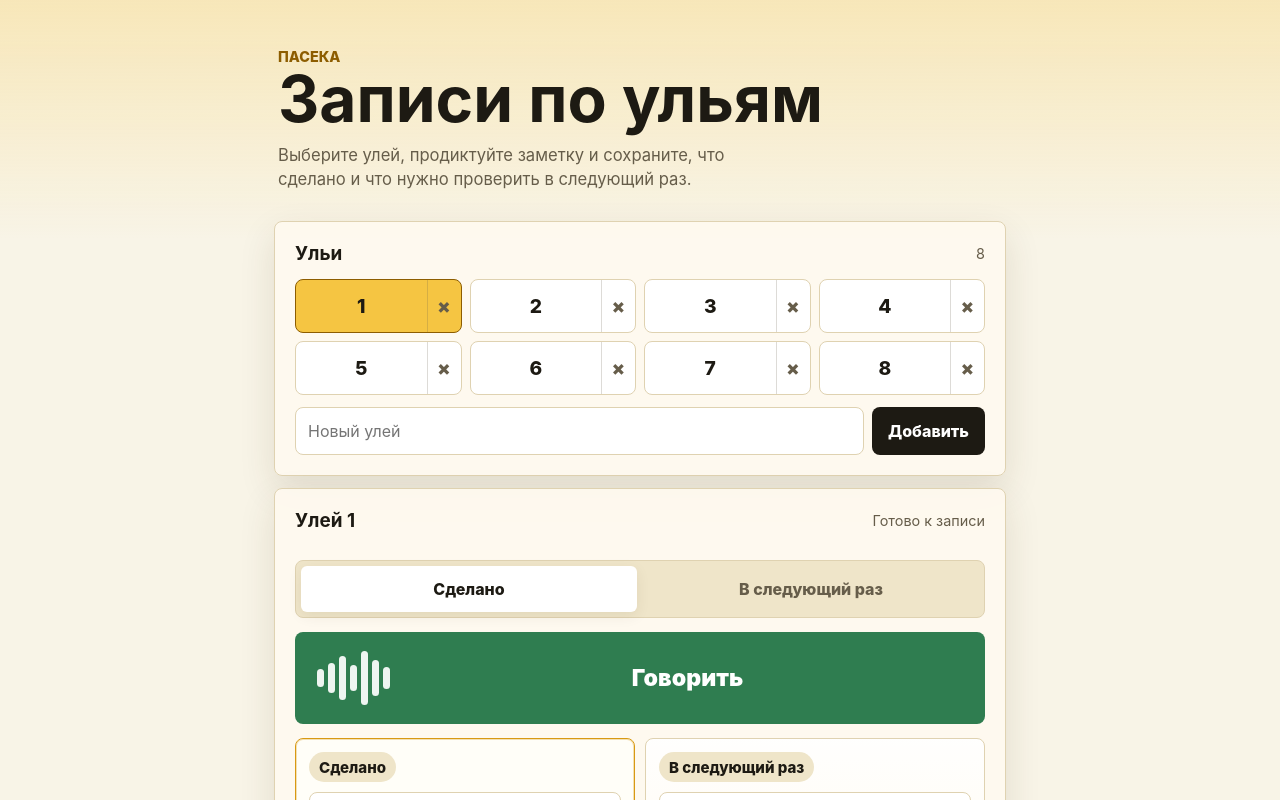
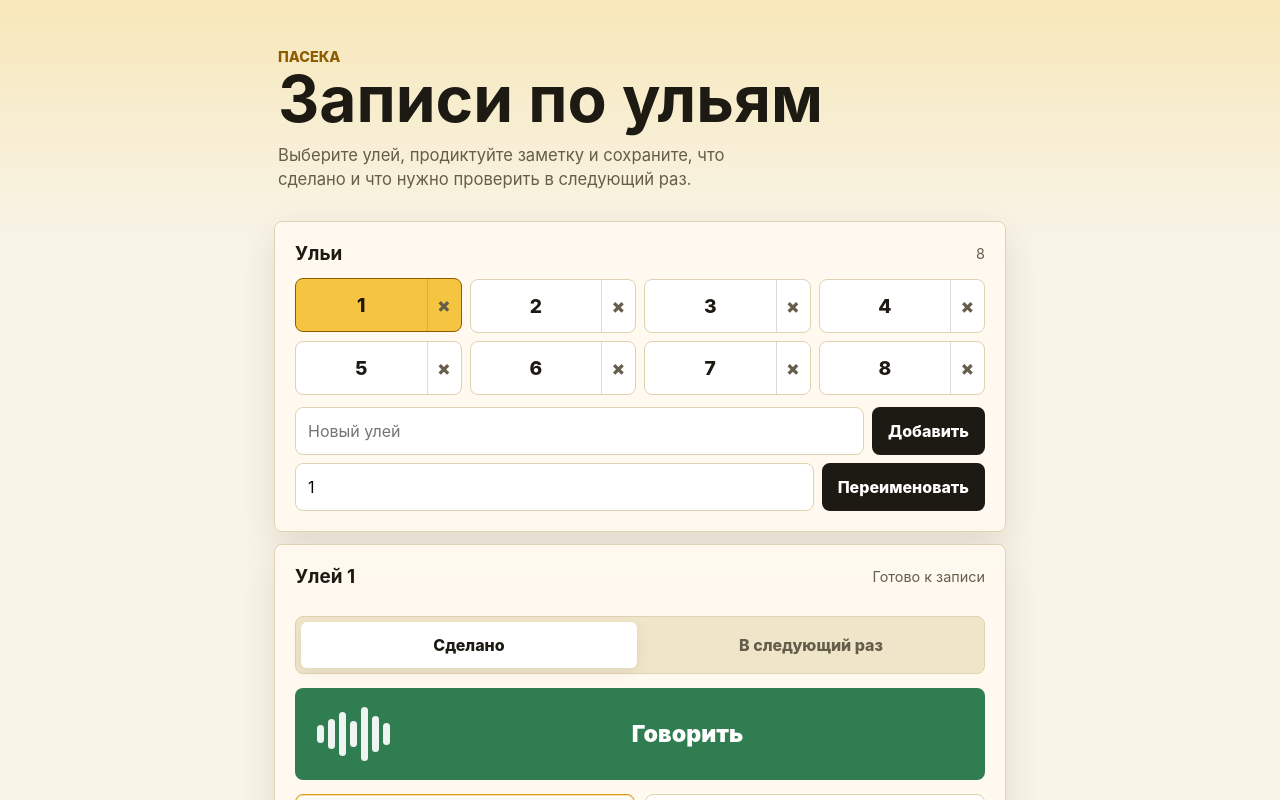
Before and after one commit to zapkothimofej/imker-gift-software, a Next.js app: page / in a window 1280 px wide. Shown: the top 800 px of the page. Built offline with nearby package versions, Linux system fonts and the light colour scheme.

Commit message:
feat: rename hives and add subtle motion

```diff
--- a/app/components/hive-selector.module.css
+++ b/app/components/hive-selector.module.css
@@ -12,12 +12,17 @@
   border: 1px solid #dfd2b1;
   border-radius: 8px;
   background: #ffffff;
+  transition:
+    border-color 160ms ease,
+    background-color 160ms ease,
+    transform 160ms ease;
 }
 
 .active {
   border-color: #8d5d00;
   background: #f5c542;
   color: #211601;
+  transform: translateY(-1px);
 }
 
 .select,
@@ -28,6 +33,9 @@
   background: transparent;
   color: #1d1a13;
   cursor: pointer;
+  transition:
+    background-color 160ms ease,
+    color 160ms ease;
 }
 
 .select {
@@ -47,14 +55,20 @@
   color: #a2332d;
 }
 
-.addRow {
+.addRow,
+.renameRow {
   display: grid;
   grid-template-columns: 1fr auto;
   gap: 8px;
   margin-top: 12px;
 }
 
-.addRow input {
+.renameRow {
+  margin-top: 8px;
+}
+
+.addRow input,
+.renameRow input {
   min-width: 0;
   min-height: 48px;
   border: 1px solid #dfd2b1;
@@ -63,11 +77,34 @@
   background: #ffffff;
 }
 
-.addRow button {
+.addRow button,
+.renameRow button {
   min-height: 48px;
   border-radius: 8px;
   padding: 0 16px;
   background: #1d1a13;
   color: #fff;
   font-weight: 800;
+  transition:
+    background-color 160ms ease,
+    transform 160ms ease;
 }
+
+.addRow button:active,
+.renameRow button:active {
+  transform: translateY(1px);
+}
+
+@media (prefers-reduced-motion: reduce) {
+  .tile,
+  .select,
+  .delete,
+  .addRow button,
+  .renameRow button {
+    transition: none;
+  }
+
+  .active {
+    transform: none;
+  }
+}
--- a/app/components/hive-selector.tsx
+++ b/app/components/hive-selector.tsx
@@ -1,3 +1,4 @@
+import { useEffect, useState } from "react";
 import type { Hive } from "../lib/hive-state";
 import styles from "./hive-selector.module.css";
 
@@ -5,10 +6,12 @@ type HiveSelectorProps = {
   error: string;
   hives: Hive[];
   newHiveName: string;
+  selectedHive: Hive | undefined;
   selectedHiveId: string;
   onAddHive: () => void;
   onNewHiveNameChange: (name: string) => void;
   onRemoveHive: (hiveId: string) => void;
+  onRenameHive: (hiveId: string, name: string) => void;
   onSelectHive: (hiveId: string) => void;
 };
 
@@ -16,12 +19,25 @@ export function HiveSelector({
   error,
   hives,
   newHiveName,
+  selectedHive,
   selectedHiveId,
   onAddHive,
   onNewHiveNameChange,
   onRemoveHive,
+  onRenameHive,
   onSelectHive
 }: HiveSelectorProps) {
+  const [renameName, setRenameName] = useState(selectedHive?.name ?? "");
+
+  useEffect(() => {
+    setRenameName(selectedHive?.name ?? "");
+  }, [selectedHive?.id, selectedHive?.name]);
+
+  function submitRename() {
+    if (!selectedHive) return;
+    onRenameHive(selectedHive.id, renameName);
+  }
+
   return (
     <section className="panel" aria-labelledby="hive-title">
       <div className="section-head">
@@ -60,6 +76,20 @@ export function HiveSelector({
           Добавить
         </button>
       </div>
+      <div className={styles.renameRow}>
+        <input
+          aria-label="Переименовать выбранный улей"
+          inputMode="text"
+          onChange={(event) => setRenameName(event.target.value)}
+          onKeyDown={(event) => {
+            if (event.key === "Enter") submitRename();
+          }}
+          value={renameName}
+        />
+        <button onClick={submitRename} type="button">
+          Переименовать
+        </button>
+      </div>
       {error ? <p className="error compact">{error}</p> : null}
     </section>
   );
--- a/app/globals.css
+++ b/app/globals.css
@@ -101,6 +101,7 @@ h1 {
   border-radius: 8px;
   background: rgba(255, 250, 240, 0.9);
   box-shadow: var(--shadow);
+  animation: panel-rise 220ms ease both;
 }
 
 .section-head {
@@ -151,6 +152,10 @@ h1 {
   background: transparent;
   color: var(--muted);
   font-weight: 800;
+  transition:
+    background-color 160ms ease,
+    color 160ms ease,
+    box-shadow 160ms ease;
 }
 
 .segmented button.active {
@@ -172,6 +177,14 @@ h1 {
   color: #fff;
   font-size: 1.45rem;
   font-weight: 900;
+  transition:
+    background-color 160ms ease,
+    transform 160ms ease,
+    box-shadow 160ms ease;
+}
+
+.record-button:active {
+  transform: translateY(1px);
 }
 
 .record-button.recording {
@@ -196,6 +209,10 @@ h1 {
   color: var(--muted);
   font-size: 0.94rem;
   font-weight: 800;
+  transition:
+    border-color 160ms ease,
+    background-color 160ms ease,
+    box-shadow 160ms ease;
 }
 
 .entry-field.active {
@@ -227,6 +244,14 @@ textarea {
   color: var(--text);
   font-size: 1rem;
   line-height: 1.4;
+  transition:
+    border-color 160ms ease,
+    box-shadow 160ms ease;
+}
+
+textarea:focus {
+  border-color: var(--accent);
+  box-shadow: 0 0 0 3px rgba(216, 153, 19, 0.16);
 }
 
 .error {
@@ -258,3 +283,32 @@ textarea {
     grid-template-columns: 1fr 1fr;
   }
 }
+
+@keyframes panel-rise {
+  from {
+    opacity: 0;
+    transform: translateY(4px);
+  }
+
+  to {
+    opacity: 1;
+    transform: translateY(0);
+  }
+}
+
+@media (prefers-reduced-motion: reduce) {
+  .panel {
+    animation: none;
+  }
+
+  .segmented button,
+  .record-button,
+  .entry-field,
+  textarea {
+    transition: none;
+  }
+
+  .record-button:active {
+    transform: none;
+  }
+}
--- /dev/null
+++ b/app/hooks/use-hive-manager.ts
@@ -0,0 +1,114 @@
+import { useMemo, useState, type Dispatch, type SetStateAction } from "react";
+import { createId, DEFAULT_HIVES, initialState, type Hive, type Note } from "../lib/hive-state";
+
+type UseHiveManagerProps = {
+  notes: Note[];
+  setNotes: Dispatch<SetStateAction<Note[]>>;
+  setStatus: Dispatch<SetStateAction<string>>;
+};
+
+function normalizeHiveName(value: string) {
+  return value.trim().replace(/\s+/g, " ").toLowerCase();
+}
+
+export function useHiveManager({ notes, setNotes, setStatus }: UseHiveManagerProps) {
+  const [hives, setHives] = useState<Hive[]>(initialState.hives);
+  const [selectedHiveId, setSelectedHiveId] = useState(DEFAULT_HIVES[0].id);
+  const [newHiveName, setNewHiveName] = useState("");
+  const [hiveError, setHiveError] = useState("");
+
+  const selectedHive = hives.find((hive) => hive.id === selectedHiveId) ?? hives[0];
+  const hiveNotes = useMemo(
+    () => notes.filter((note) => note.hiveId === selectedHiveId),
+    [notes, selectedHiveId]
+  );
+
+  function addHive() {
+    const name = newHiveName.trim();
+    if (!name) {
+      setHiveError("Введите номер улья.");
+      return;
+    }
+
+    const normalizedName = normalizeHiveName(name);
+    const alreadyExists = hives.some((hive) => normalizeHiveName(hive.name) === normalizedName);
+
+    if (alreadyExists) {
+      setHiveError("Улей с таким номером уже есть.");
+      return;
+    }
+
+    const hive = { id: createId("hive"), name };
+    setHives((current) => [...current, hive]);
+    setSelectedHiveId(hive.id);
+    setNewHiveName("");
+    setHiveError("");
+    setStatus("Улей добавлен");
+  }
+
+  function renameHive(hiveId: string, nextName: string) {
+    const name = nextName.trim();
+    if (!name) {
+      setHiveError("Введите номер улья.");
+      return;
+    }
+
+    const normalizedName = normalizeHiveName(name);
+    const alreadyExists = hives.some(
+      (hive) => hive.id !== hiveId && normalizeHiveName(hive.name) === normalizedName
+    );
+
+    if (alreadyExists) {
+      setHiveError("Улей с таким номером уже есть.");
+      return;
+    }
+
+    setHives((current) =>
+      current.map((hive) => (hive.id === hiveId ? { ...hive, name } : hive))
+    );
+    setHiveError("");
+    setStatus("Улей переименован");
+  }
+
+  function removeHive(hiveId: string) {
+    const hive = hives.find((current) => current.id === hiveId);
+    if (!hive) return;
+
+    if (hives.length <= 1) {
+      setHiveError("Нельзя удалить последний улей.");
+      return;
+    }
+
+    const hasNotes = notes.some((note) => note.hiveId === hiveId);
+    if (hasNotes && !window.confirm(`Удалить улей ${hive.name} и все его записи?`)) {
+      return;
+    }
+
+    const remainingHives = hives.filter((current) => current.id !== hiveId);
+    setHives(remainingHives);
+    setNotes((current) => current.filter((note) => note.hiveId !== hiveId));
+
+    if (selectedHiveId === hiveId) {
+      setSelectedHiveId(remainingHives[0].id);
+    }
+
+    setHiveError("");
+    setStatus("Улей удален");
+  }
+
+  return {
+    addHive,
+    hiveError,
+    hiveNotes,
+    hives,
+    newHiveName,
+    removeHive,
+    renameHive,
+    selectedHive,
+    selectedHiveId,
+    setHiveError,
+    setHives,
+    setNewHiveName,
+    setSelectedHiveId
+  };
+}
--- a/app/page.tsx
+++ b/app/page.tsx
@@ -1,34 +1,24 @@
 "use client";
 
-import { useEffect, useMemo, useRef, useState } from "react";
+import { useEffect, useRef, useState } from "react";
 import { HiveSelector } from "./components/hive-selector";
 import { NoteHistory } from "./components/note-history";
 import { VoiceWave } from "./components/voice-wave";
-import {
-  createId,
-  DEFAULT_HIVES,
-  initialState,
-  STORAGE_KEY,
-  type Hive,
-  type Note,
-  type StoredState
-} from "./lib/hive-state";
+import { useHiveManager } from "./hooks/use-hive-manager";
+import { createId, STORAGE_KEY, type Note, type StoredState } from "./lib/hive-state";
 
 export default function Home() {
-  const [hives, setHives] = useState<Hive[]>(initialState.hives);
-  const [notes, setNotes] = useState<Note[]>(initialState.notes);
-  const [selectedHiveId, setSelectedHiveId] = useState(DEFAULT_HIVES[0].id);
-  const [newHiveName, setNewHiveName] = useState("");
+  const [notes, setNotes] = useState<Note[]>([]);
   const [done, setDone] = useState("");
   const [next, setNext] = useState("");
   const [targetField, setTargetField] = useState<"done" | "next">("done");
   const [recording, setRecording] = useState(false);
   const [transcribing, setTranscribing] = useState(false);
   const [status, setStatus] = useState("Готово к записи");
-  const [hiveError, setHiveError] = useState("");
   const [recordError, setRecordError] = useState("");
   const mediaRecorderRef = useRef<MediaRecorder | null>(null);
   const audioChunksRef = useRef<Blob[]>([]);
+  const hiveManager = useHiveManager({ notes, setNotes, setStatus });
 
   useEffect(() => {
     const saved = window.localStorage.getItem(STORAGE_KEY);
@@ -37,18 +27,18 @@ export default function Home() {
     try {
       const parsed = JSON.parse(saved) as StoredState;
       if (Array.isArray(parsed.hives) && parsed.hives.length > 0) {
-        setHives(parsed.hives);
+        hiveManager.setHives(parsed.hives);
         setNotes(Array.isArray(parsed.notes) ? parsed.notes : []);
-        setSelectedHiveId(parsed.hives[0].id);
+        hiveManager.setSelectedHiveId(parsed.hives[0].id);
       }
     } catch {
-      setHiveError("Не удалось прочитать сохраненные данные.");
+      hiveManager.setHiveError("Не удалось прочитать сохраненные данные.");
     }
   }, []);
 
   useEffect(() => {
-    window.localStorage.setItem(STORAGE_KEY, JSON.stringify({ hives, notes }));
-  }, [hives, notes]);
+    window.localStorage.setItem(STORAGE_KEY, JSON.stringify({ hives: hiveManager.hives, notes }));
+  }, [hiveManager.hives, notes]);
 
   useEffect(() => {
     if ("serviceWorker" in navigator) {
@@ -56,67 +46,11 @@ export default function Home() {
     }
   }, []);
 
-  const selectedHive = hives.find((hive) => hive.id === selectedHiveId) ?? hives[0];
-  const hiveNotes = useMemo(
-    () => notes.filter((note) => note.hiveId === selectedHiveId),
-    [notes, selectedHiveId]
-  );
-
-  function normalizeHiveName(value: string) {
-    return value.trim().replace(/\s+/g, " ").toLowerCase();
-  }
-
-  function addHive() {
-    const name = newHiveName.trim();
-    if (!name) return;
-
-    const normalizedName = normalizeHiveName(name);
-    const alreadyExists = hives.some((hive) => normalizeHiveName(hive.name) === normalizedName);
-
-    if (alreadyExists) {
-      setHiveError("Улей с таким номером уже есть.");
-      return;
-    }
-
-    const hive = { id: createId("hive"), name };
-    setHives((current) => [...current, hive]);
-    setSelectedHiveId(hive.id);
-    setNewHiveName("");
-    setHiveError("");
-    setStatus("Улей добавлен");
-  }
-
-  function removeHive(hiveId: string) {
-    const hive = hives.find((current) => current.id === hiveId);
-    if (!hive) return;
-
-    if (hives.length <= 1) {
-      setHiveError("Нельзя удалить последний улей.");
-      return;
-    }
-
-    const hasNotes = notes.some((note) => note.hiveId === hiveId);
-    if (hasNotes && !window.confirm(`Удалить улей ${hive.name} и все его записи?`)) {
-      return;
-    }
-
-    const remainingHives = hives.filter((current) => current.id !== hiveId);
-    setHives(remainingHives);
-    setNotes((current) => current.filter((note) => note.hiveId !== hiveId));
-
-    if (selectedHiveId === hiveId) {
-      setSelectedHiveId(remainingHives[0].id);
-    }
-
-    setHiveError("");
-    setStatus("Улей удален");
-  }
-
   function saveNote() {
     const cleanDone = done.trim();
     const cleanNext = next.trim();
 
-    if (!selectedHive || (!cleanDone && !cleanNext)) {
+    if (!hiveManager.selectedHive || (!cleanDone && !cleanNext)) {
       setRecordError("Выберите улей и добавьте запись.");
       return;
     }
@@ -124,7 +58,7 @@ export default function Home() {
     setNotes((current) => [
       {
         id: createId("note"),
-        hiveId: selectedHive.id,
+        hiveId: hiveManager.selectedHive.id,
         done: cleanDone,
         next: cleanNext,
         createdAt: new Date().toISOString()
@@ -218,19 +152,21 @@ export default function Home() {
       </section>
 
       <HiveSelector
-        error={hiveError}
-        hives={hives}
-        newHiveName={newHiveName}
-        onAddHive={addHive}
-        onNewHiveNameChange={setNewHiveName}
-        onRemoveHive={removeHive}
-        onSelectHive={setSelectedHiveId}
-        selectedHiveId={selectedHiveId}
+        error={hiveManager.hiveError}
+        hives={hiveManager.hives}
+        newHiveName={hiveManager.newHiveName}
+        onAddHive={hiveManager.addHive}
+        onNewHiveNameChange={hiveManager.setNewHiveName}
+        onRemoveHive={hiveManager.removeHive}
+        onRenameHive={hiveManager.renameHive}
+        onSelectHive={hiveManager.setSelectedHiveId}
+        selectedHive={hiveManager.selectedHive}
+        selectedHiveId={hiveManager.selectedHiveId}
       />
 
       <section className="panel recorder" aria-labelledby="record-title">
         <div className="section-head">
-          <h2 id="record-title">Улей {selectedHive?.name}</h2>
+          <h2 id="record-title">Улей {hiveManager.selectedHive?.name}</h2>
           <span>{status}</span>
         </div>
 
@@ -290,9 +226,9 @@ export default function Home() {
       <section className="panel" aria-labelledby="history-title">
         <div className="section-head">
           <h2 id="history-title">История</h2>
-          <span>{hiveNotes.length}</span>
+          <span>{hiveManager.hiveNotes.length}</span>
         </div>
-        <NoteHistory notes={hiveNotes} />
+        <NoteHistory notes={hiveManager.hiveNotes} />
       </section>
     </main>
   );
```
Also changed, not shown: app/components/note-history.module.css (+19 -0 lines), 1 other file (tests, documents, lock files or other folders).
